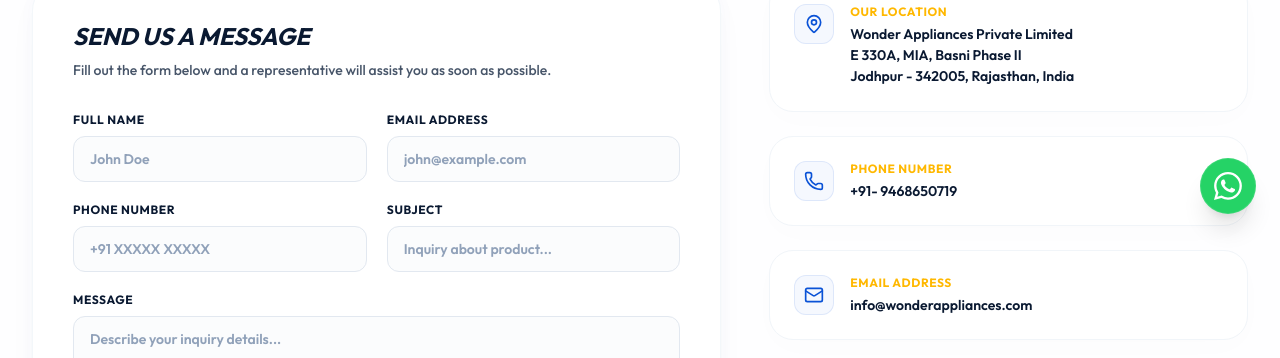
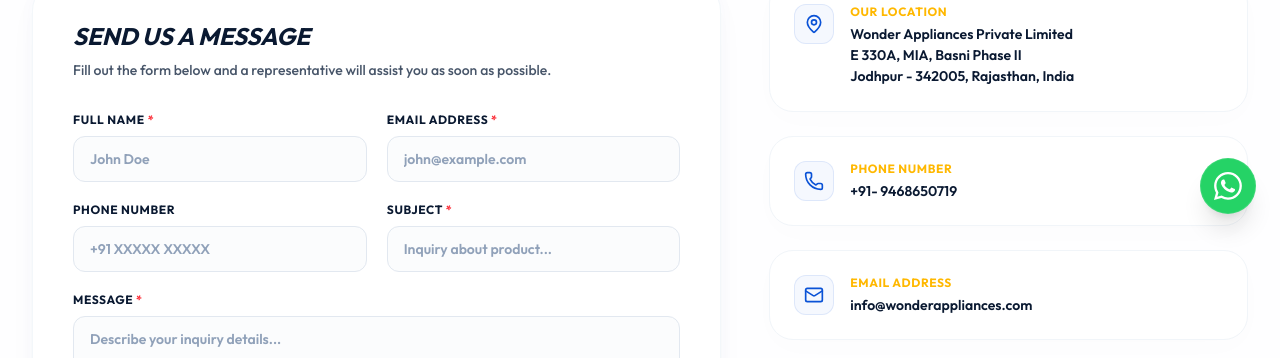
Before and after one commit to MintuSingh07/raising-ecommerce, a Next.js app: page /contact in a window 1280 px wide. Shown: the part 562-920 px from the top of the page. Built offline with nearby package versions, Linux system fonts and the light colour scheme; no server answers; the database is empty.

Commit message:
feat: add required field indicators to contact form labels

```diff
--- a/src/app/contact/page.tsx
+++ b/src/app/contact/page.tsx
@@ -102,7 +102,7 @@
                 <div className="grid grid-cols-1 sm:grid-cols-2 gap-5">
                   <div className="space-y-2">
                     <label htmlFor="name" className="text-xs font-bold text-dark-navy uppercase tracking-wider block">
-                      Full Name
+                      Full Name <span className="text-red-500">*</span>
                     </label>
                     <input
                       type="text"
@@ -118,7 +118,7 @@
 
                   <div className="space-y-2">
                     <label htmlFor="email" className="text-xs font-bold text-dark-navy uppercase tracking-wider block">
-                      Email Address
+                      Email Address <span className="text-red-500">*</span>
                     </label>
                     <input
                       type="email"
@@ -151,7 +151,7 @@
 
                   <div className="space-y-2">
                     <label htmlFor="subject" className="text-xs font-bold text-dark-navy uppercase tracking-wider block">
-                      Subject
+                      Subject <span className="text-red-500">*</span>
                     </label>
                     <input
                       type="text"
@@ -168,7 +168,7 @@
 
                 <div className="space-y-2">
                   <label htmlFor="message" className="text-xs font-bold text-dark-navy uppercase tracking-wider block">
-                    Message
+                    Message <span className="text-red-500">*</span>
                   </label>
                   <textarea
                     id="message"
```
